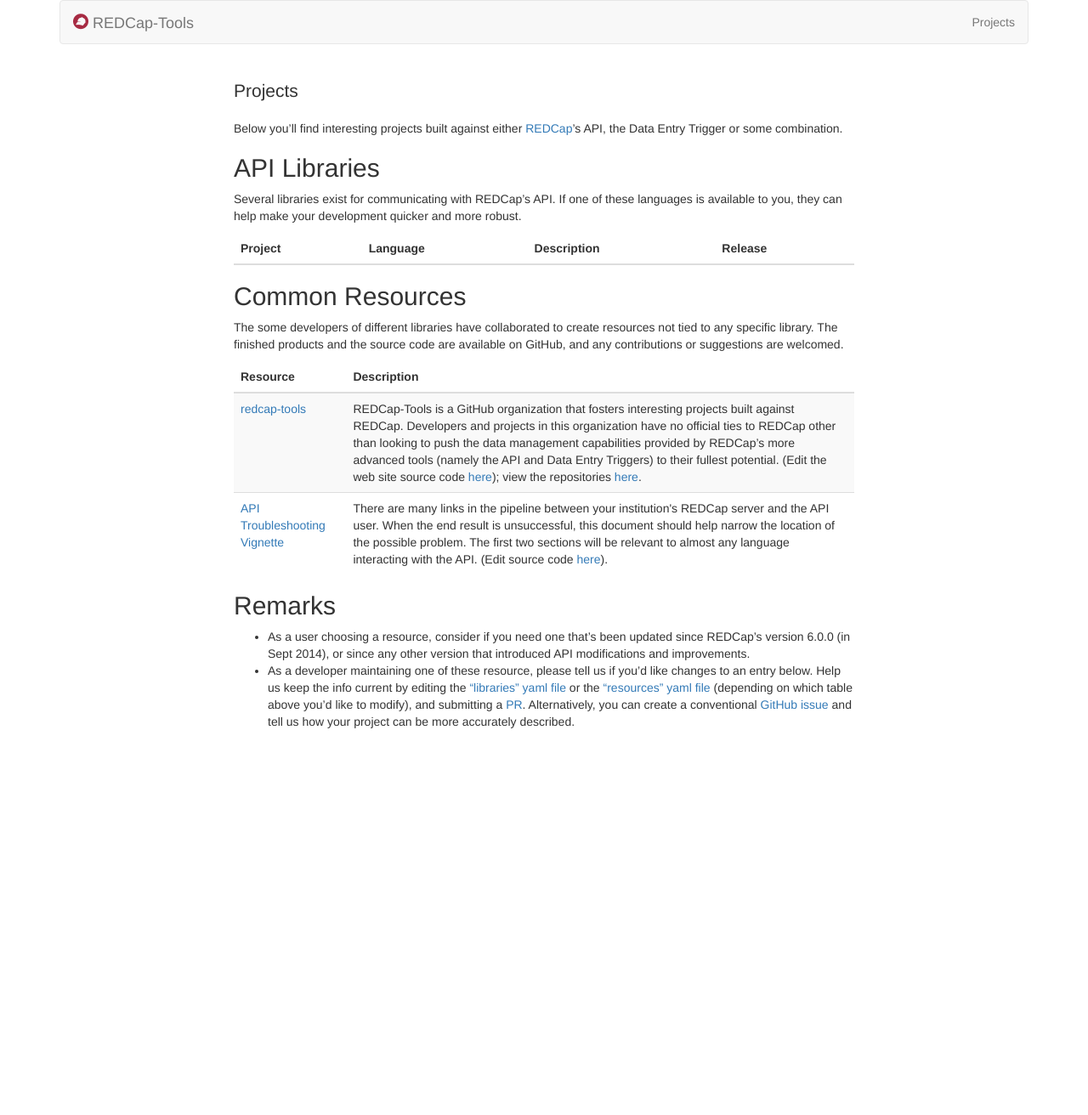
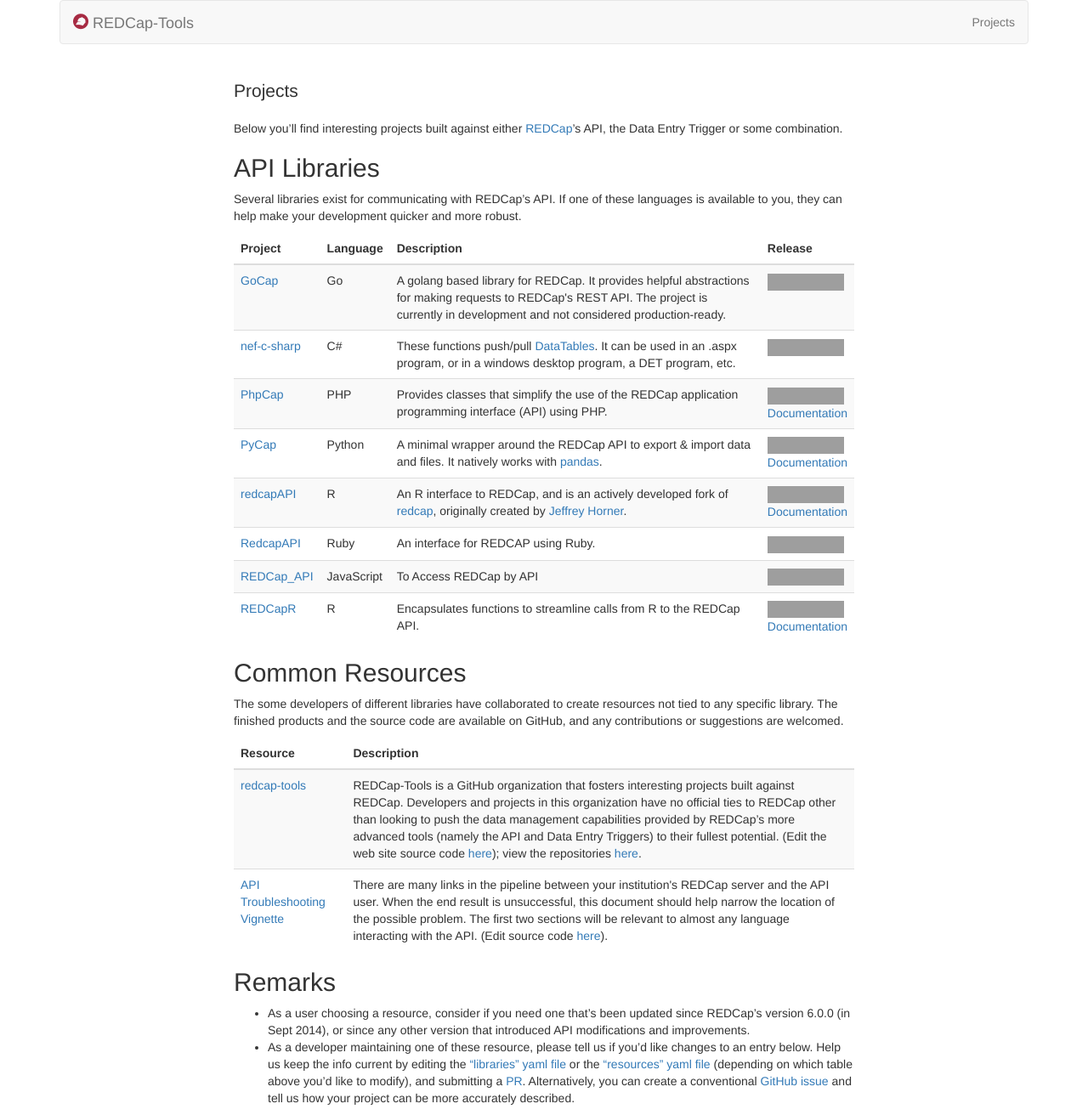
Before and after one commit to redcap-tools/redcap-tools.github.io, a Jekyll site: the page built from projects.md, in a window 1280 px wide. Shown: the whole page at 85% size. Built offline with Jekyll 4.4.1, drawn with Linux system fonts in a browser that asks for light colours; some web fonts are replaced; before the commit the page ends 900 px from its top, so only the background shows below that; grey boxes are pictures that could not be loaded.

Commit message:
pointing to renamed yml file

```diff
--- a/_data/libraries.yml
+++ b/_data/libraries.yml
@@ -37,7 +37,7 @@
   repo: https://github.com/eugyev/RedcapAPI
   repo_release: https://img.shields.io/github/release/eugyev/RedcapAPI.svg
   language: Ruby
-  description: An interface for REDCAP using ruby.
+  description: An interface for REDCAP using Ruby.
 - name: REDCap_API
   repo: https://github.com/james2012/REDCap_API
   repo_release: https://img.shields.io/github/release/james2012/REDCap_API.svg
--- a/projects.md
+++ b/projects.md
@@ -21,7 +21,7 @@
     </tr>
   </thead>
   <tbody>
-  {% for project in site.data.projects %}
+  {% for project in site.data.libraries %}
     <tr>
       <td><a href="{{ project.repo }}">{{ project.name }}</a></td>
 	  <td>{{ project.language }}</td>
@@ -57,4 +57,4 @@
 
 
 * As a user choosing a resource, consider if you need one that's been updated since REDCap's version 6.0.0 (in Sept 2014), or since any other version that introduced API modifications and improvements.
-* As a developer maintaining one of these resource, please tell us if you'd like changes to an entry below.  Help us keep the info current by editing the ["libraries" yaml file](https://github.com/redcap-tools/redcap-tools.github.io/blob/master/_data/projects.yml) or the ["resources" yaml file](https://github.com/redcap-tools/redcap-tools.github.io/blob/master/_data/resources.yml) (depending on which table above you'd like to modify), and submitting a [PR](https://github.com/redcap-tools/redcap-tools.github.io/pulls).  Alternatively, you can create a conventional [GitHub issue](https://github.com/redcap-tools/redcap-tools.github.io/issues) and tell us how your project can be more accurately described.
+* As a developer maintaining one of these resource, please tell us if you'd like changes to an entry below.  Help us keep the info current by editing the ["libraries" yaml file](https://github.com/redcap-tools/redcap-tools.github.io/blob/master/_data/libraries.yml) or the ["resources" yaml file](https://github.com/redcap-tools/redcap-tools.github.io/blob/master/_data/resources.yml) (depending on which table above you'd like to modify), and submitting a [PR](https://github.com/redcap-tools/redcap-tools.github.io/pulls).  Alternatively, you can create a conventional [GitHub issue](https://github.com/redcap-tools/redcap-tools.github.io/issues) and tell us how your project can be more accurately described.
```
